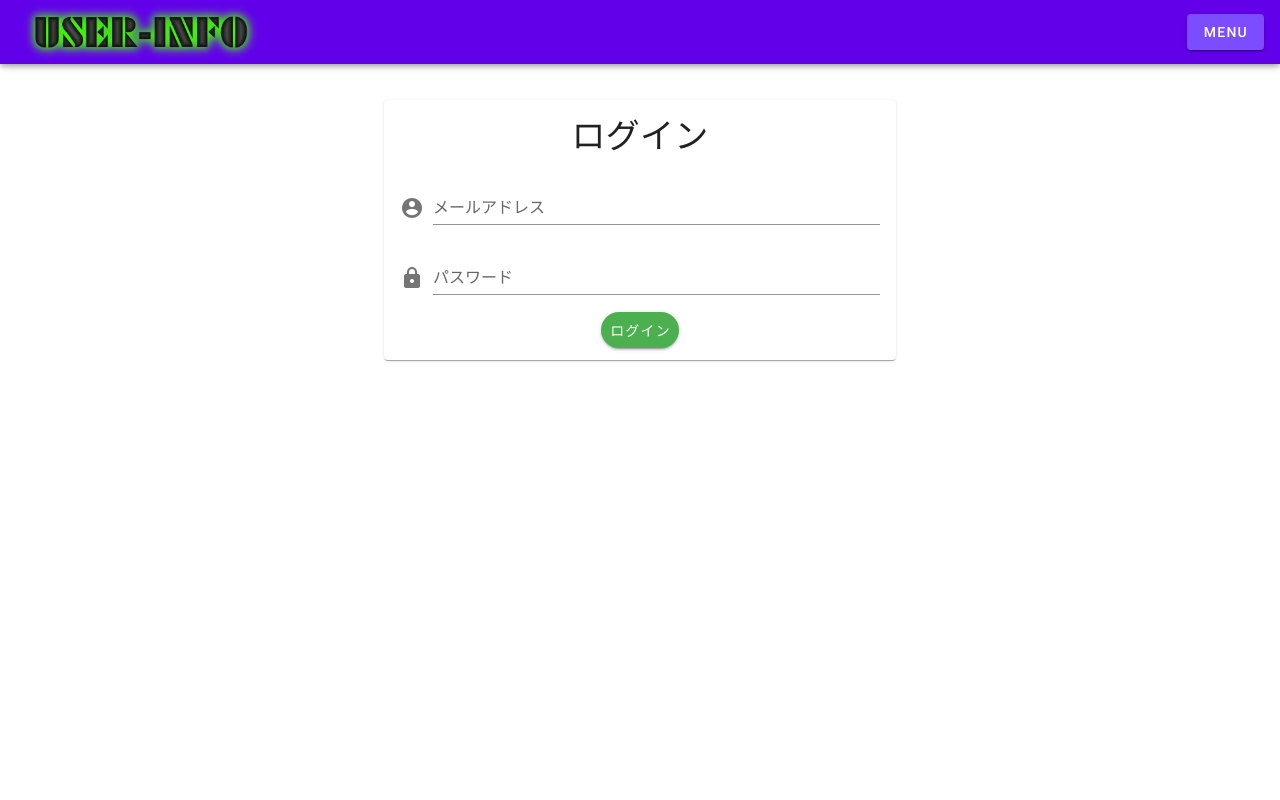
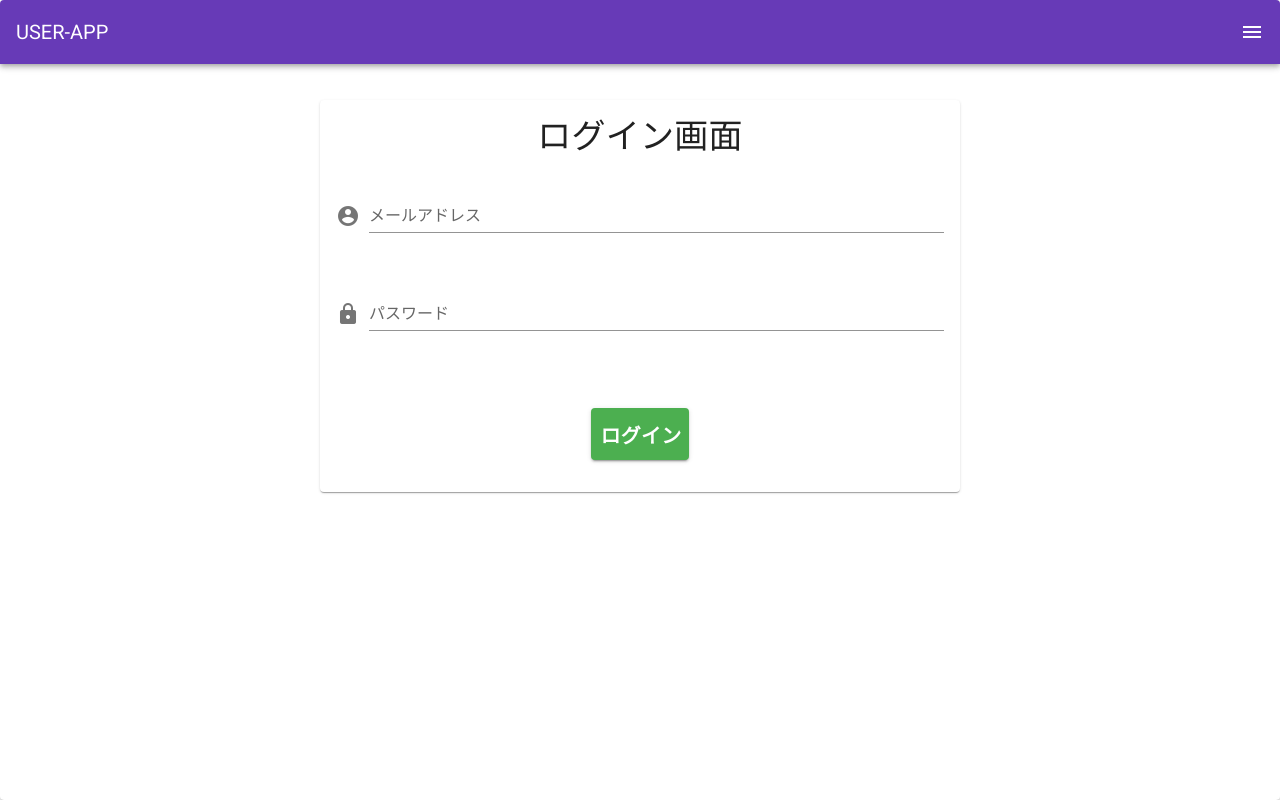
Before and after one commit to Naoki0722/vue-user-app, a Vue app: page / in a window 1280 px wide. Built offline with nearby package versions, Linux system fonts and the light colour scheme.

Commit message:
refactoring code

```diff
--- a/src/components/Header.vue
+++ b/src/components/Header.vue
@@ -1,40 +1,25 @@
 <template>
   <div>
-    <v-app-bar color="deep-purple accent-4" dark>
-
-      <v-toolbar-title>
-        <v-img src="../assets/header-logo.png"   max-height="100" max-width="250"></v-img>
-      </v-toolbar-title>
-
+    <v-app-bar color="deep-purple" dark>
+      <v-toolbar-title>USER-APP</v-toolbar-title>
       <v-spacer></v-spacer>
-      <v-menu offset-y v-if="parentData">
-        <template v-slot:activator="{ on, attrs }">
-          <v-btn
-            color="deep-purple accent-2"
-            dark
-            v-bind="attrs"
-            v-on="on"
+      <v-app-bar-nav-icon @click="drawer = true" ml="10"></v-app-bar-nav-icon>
+    </v-app-bar>
+    <v-navigation-drawer v-model="drawer" absolute temporary right>
+      <v-list>
+        <v-list-item link>
+          <v-list-item-title @click="$router.push('/')"
+            >ログイン</v-list-item-title
           >
-            MENU
-          </v-btn>
-        </template>
-        <v-list>
-          <v-list-item link>
-            <v-list-item-title @click="$router.push('/')">ログイン</v-list-item-title>
-          </v-list-item>
-          <v-list-item link>
-            <v-list-item-title @click="$router.push('/signup')">新規登録</v-list-item-title>
-          </v-list-item>
-        </v-list>
-      </v-menu>
-      <v-btn  v-else
-        color="deep-purple accent-2"
-        dark
-        @click="auth"
-      >ログアウト</v-btn>
-    </v-app-bar>
+        </v-list-item>
+        <v-list-item link>
+          <v-list-item-title @click="$router.push('/signup')"
+            >新規登録</v-list-item-title
+          >
+        </v-list-item>
+      </v-list>
+    </v-navigation-drawer>
   </div>
-
 </template>
 
 <script>
@@ -42,55 +27,14 @@ export default {
   props: ["parentData"],
   data() {
     return {
-      isActive: false,
+      drawer: false,
+      group: null,
     };
   },
   methods: {
     auth() {
       this.$store.dispatch('logout');
-    }
-  }
+    },
+  },
 };
 </script>
-
-<style scoped>
-#header {
-  display: flex;
-  justify-content: space-between;
-  align-items: center;
-}
-
-#header,
-.header-logo,
-.header-link {
-  background-color:#64B5F6;
-}
-
-.header-logo img {
-  width: 40%;
-}
-
-.header-link {
-  display: flex;
-}
-
-.header-link p {
-  border: 1px solid gray;
-  border-radius: 10px;
-  padding: 10px;
-  margin: 15px;
-  background-color: white;
-  color: rgb(179, 177, 177);
-  font-weight: bold;
-}
-
-.header-link p:last-child {
-  margin-right: 30px;
-}
-
-.header-link p:hover {
-  cursor: pointer;
-  color: rgb(55, 55, 235);
-  transition: color .3s;
-}
-</style>
--- a/src/views/Login.vue
+++ b/src/views/Login.vue
@@ -1,29 +1,51 @@
 <template>
   <div>
-    <Header :parentData="sendFlag"/>
-    <v-card elevation="1"  width="40%" class="mx-auto mt-12">
+    <v-card class="mx-auto overflow-hidden" height="100vh">
+      <Header :parentData="sendFlag" />
+      <v-card
+        elevation="1"
+        :width="$vuetify.breakpoint.xs ? '80%' : '50%'"
+        class="mx-auto mt-12"
+      >
         <v-row justify="center">
           <v-card-title>
-          <h1 class="display-1">ログイン</h1>
+            <h1 class="display-1">ログイン画面</h1>
           </v-card-title>
         </v-row>
         <v-card-text>
           <v-form>
-          <v-text-field prepend-icon="mdi-account-circle" label="メールアドレス" v-model="email" />
-          <v-text-field prepend-icon= "mdi-lock" type="password" label="パスワード" v-model="password"/>
+            <v-text-field
+              prepend-icon="mdi-account-circle"
+              label="メールアドレス"
+              v-model="email"
+              class="py-5"
+            />
+            <v-text-field
+              prepend-icon="mdi-lock"
+              type="password"
+              label="パスワード"
+              v-model="password"
+              class="py-5"
+            />
             <v-row justify="center">
               <v-card-actions>
-              <v-btn rounded v-ripple="{ center: true }" class="success" @click="auth">ログイン</v-btn>
+                <v-btn
+                  x-large
+                  class="success mt-10 mb-5 text-h6 font-weight-bold"
+                  @click="auth"
+                  >ログイン</v-btn
+                >
               </v-card-actions>
             </v-row>
           </v-form>
         </v-card-text>
       </v-card>
+    </v-card>
   </div>
 </template>
 
 <script>
-import Header from '../components/Header'
+import Header from '../components/Header';
 export default {
   data() {
     return {
@@ -33,40 +55,17 @@ export default {
     };
   },
   components: {
-    Header
+    Header,
   },
   methods: {
     auth() {
       this.$store.dispatch('login', {
         email: this.email,
-        password: this.password
+        password: this.password,
       });
-    }
-  }
-}
+    },
+  },
+};
 </script>
 
-<style scoped>
-#login {
-  text-align: center;
-}
-
-.content {
-  border: 1px solid black;
-  border-radius: 10px;
-  display: inline-block;
-  padding: 25px 100px;
-  margin: 200px auto 0;
-}
-
-.content h2 {
-  font-size: 40px;
-  margin: 10px 0 40px;
-}
-
-.content input {
-  display: block;
-  height: 25px;
-  margin: 20px 0;
-}
-</style>
+<style scoped></style>
```
Also changed, not shown: jsconfig.json (added, +10 -0 lines). Lines whose indentation alone changed are shown as unchanged.
